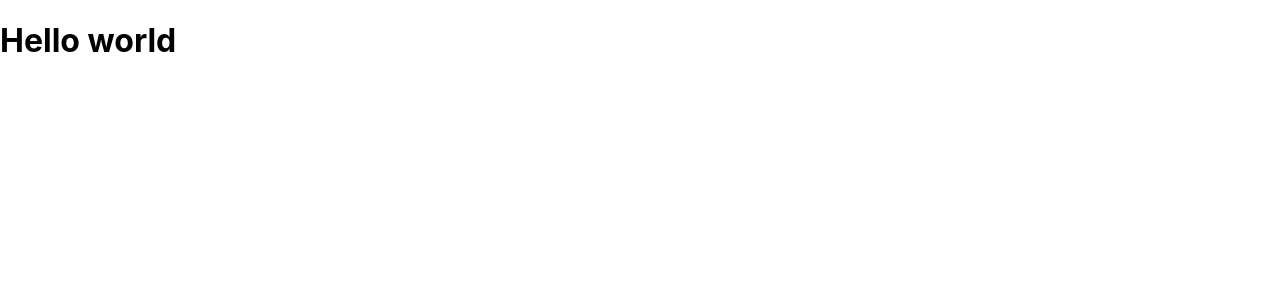
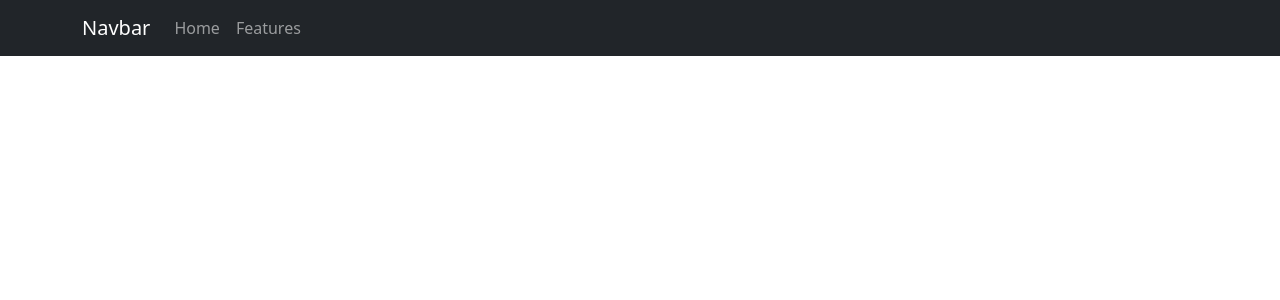
Before and after one commit to satendramca/E-Commerce-Project, a React (Create React App) app: page / in a window 1280 px wide. Shown: the top 300 px of the page. Built offline with nearby package versions, Linux system fonts and the light colour scheme.

Commit message:
add to new code

```diff
--- a/package.json
+++ b/package.json
@@ -3,10 +3,16 @@
   "version": "0.1.0",
   "private": true,
   "dependencies": {
+    "@emotion/react": "^11.9.3",
+    "@emotion/styled": "^11.9.3",
+    "@mui/icons-material": "^5.8.4",
+    "@mui/material": "^5.8.7",
     "@testing-library/jest-dom": "^5.16.4",
     "@testing-library/react": "^13.3.0",
     "@testing-library/user-event": "^13.5.0",
+    "bootstrap": "^5.1.3",
     "react": "^18.2.0",
+    "react-bootstrap": "^2.4.0",
     "react-dom": "^18.2.0",
     "react-scripts": "5.0.1",
     "web-vitals": "^2.1.4"
--- a/src/App.js
+++ b/src/App.js
@@ -1,10 +1,13 @@
 import logo from './logo.svg';
 import './App.css';
+import 'bootstrap/dist/css/bootstrap.min.css';
+import Header from './Components/Header';
+
 
 function App() {
   return (
 <>
-<h1>Hello world</h1>
+<Header/>
 </>
   );
 }
--- /dev/null
+++ b/src/Components/Header.js
@@ -0,0 +1,23 @@
+import React from "react";
+import Navbar from 'react-bootstrap/Navbar'
+import Container from 'react-bootstrap/Container'
+import Nav from 'react-bootstrap/Nav'
+
+const Header = () => {
+  return (
+    <div>
+      <Navbar bg="dark" variant="dark">
+        <Container>
+          <Navbar.Brand href="#home">Navbar</Navbar.Brand>
+          <Nav className="me-auto">
+            <Nav.Link href="#home">Home</Nav.Link>
+            <Nav.Link href="#features">Features</Nav.Link>
+
+          </Nav>
+        </Container>
+      </Navbar>
+    </div>
+  );
+};
+
+export default Header;
```
Also changed, not shown: src/Components/Cart.js (added), src/Components/CartData.js (added), 1 other file (tests, documents, lock files or other folders).
